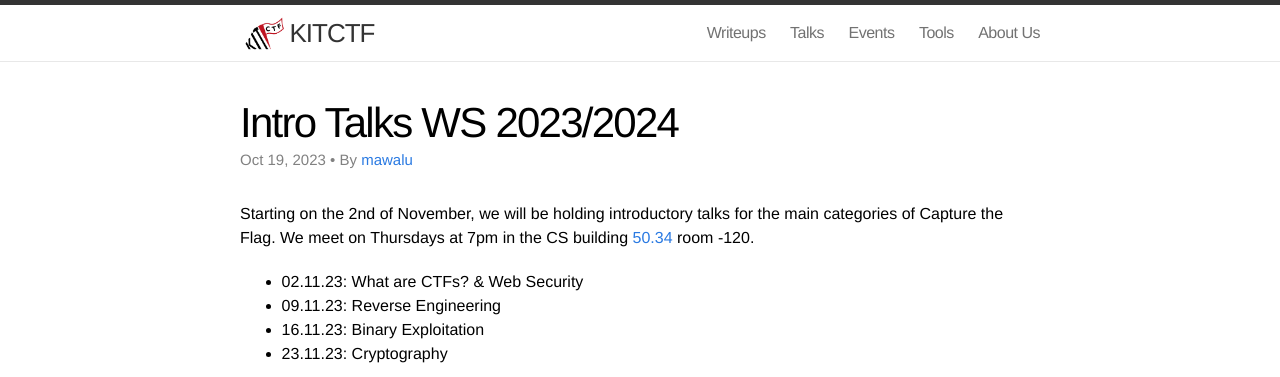
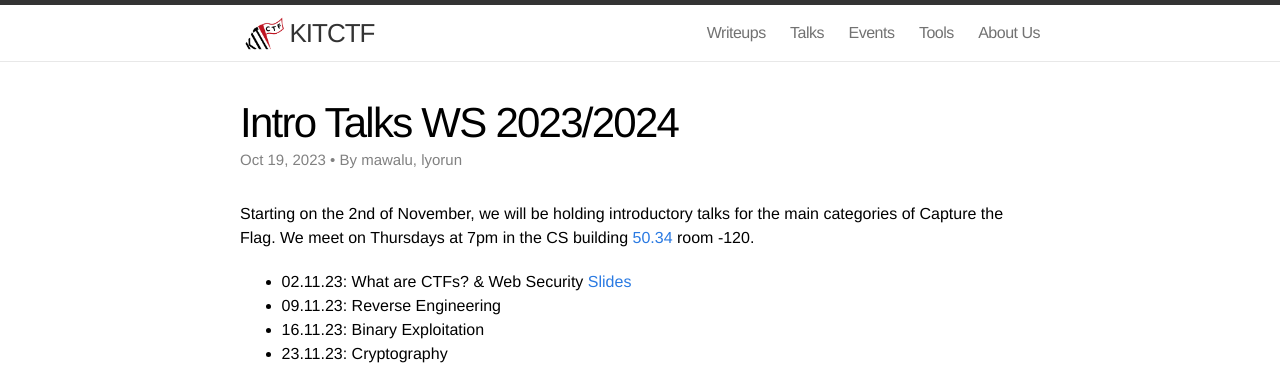
Before and after one commit to kitctf/www, a Jekyll site: the page built from _posts/2023-10-19-intro.md, in a window 1280 px wide. Shown: the top 377 px of the page. Built offline with Jekyll 4.4.1, drawn with Linux system fonts in a browser that asks for light colours.

Commit message:
added slides

```diff
--- a/_posts/2023-10-19-intro.md
+++ b/_posts/2023-10-19-intro.md
@@ -3,13 +3,13 @@ layout: post
 title: "Intro Talks WS 2023/2024"
 categories: learning
 permalink: /intro/
-author: mawalu
+author: mawalu, lyorun
 ---
 
 Starting on the 2nd of November, we will be holding introductory talks for the main categories of Capture the Flag.
 We meet on Thursdays at 7pm in the CS building [50.34](https://www.kit.edu/campusplan/) room -120.
 
- * 02.11.23: What are CTFs? & Web Security
+ * 02.11.23: What are CTFs? & Web Security [Slides](/files/web-exploitation-23.pdf)
  * 09.11.23: Reverse Engineering
  * 16.11.23: Binary Exploitation
  * 23.11.23: Cryptography
```
Also changed, not shown: 1 other file.
